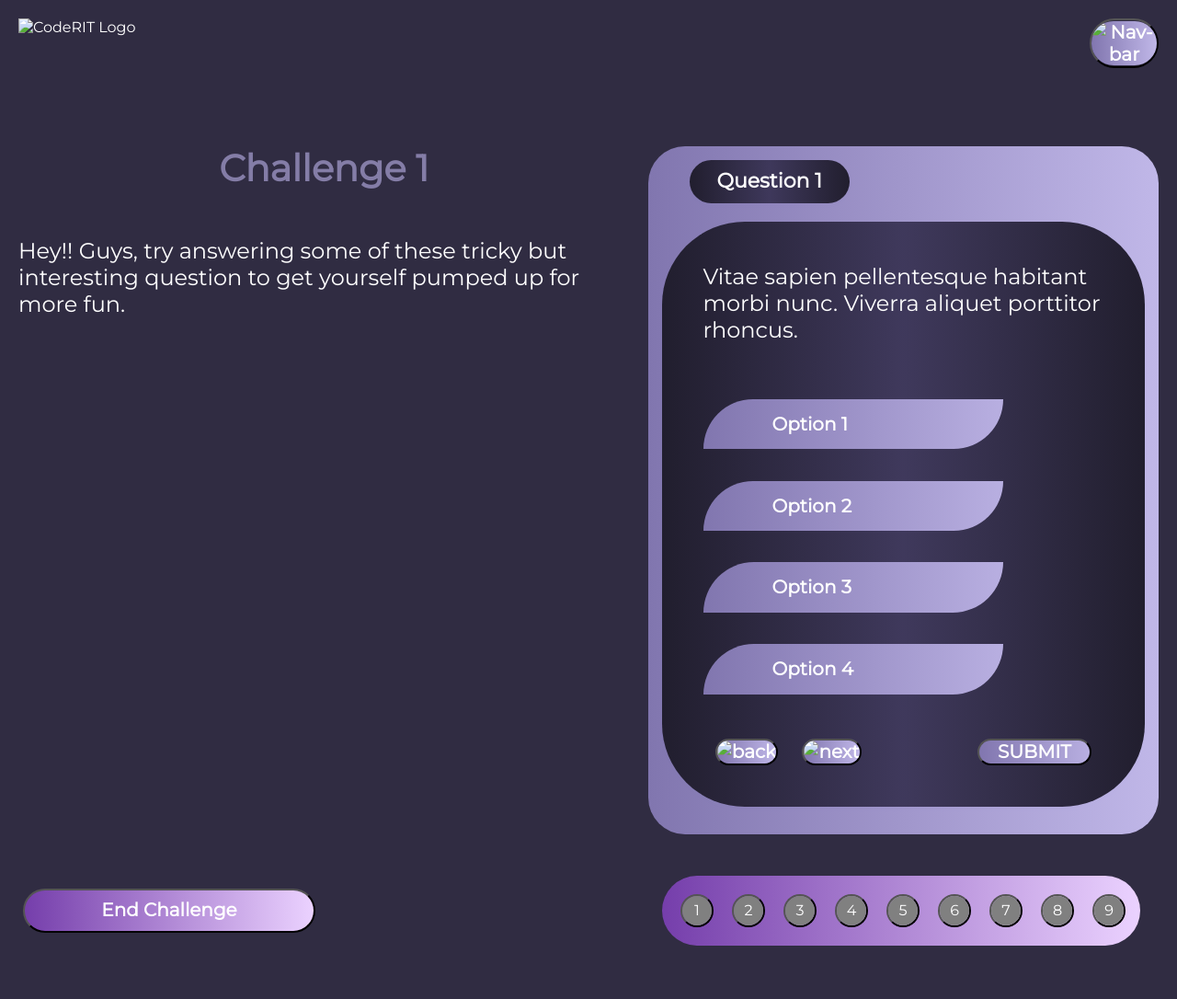
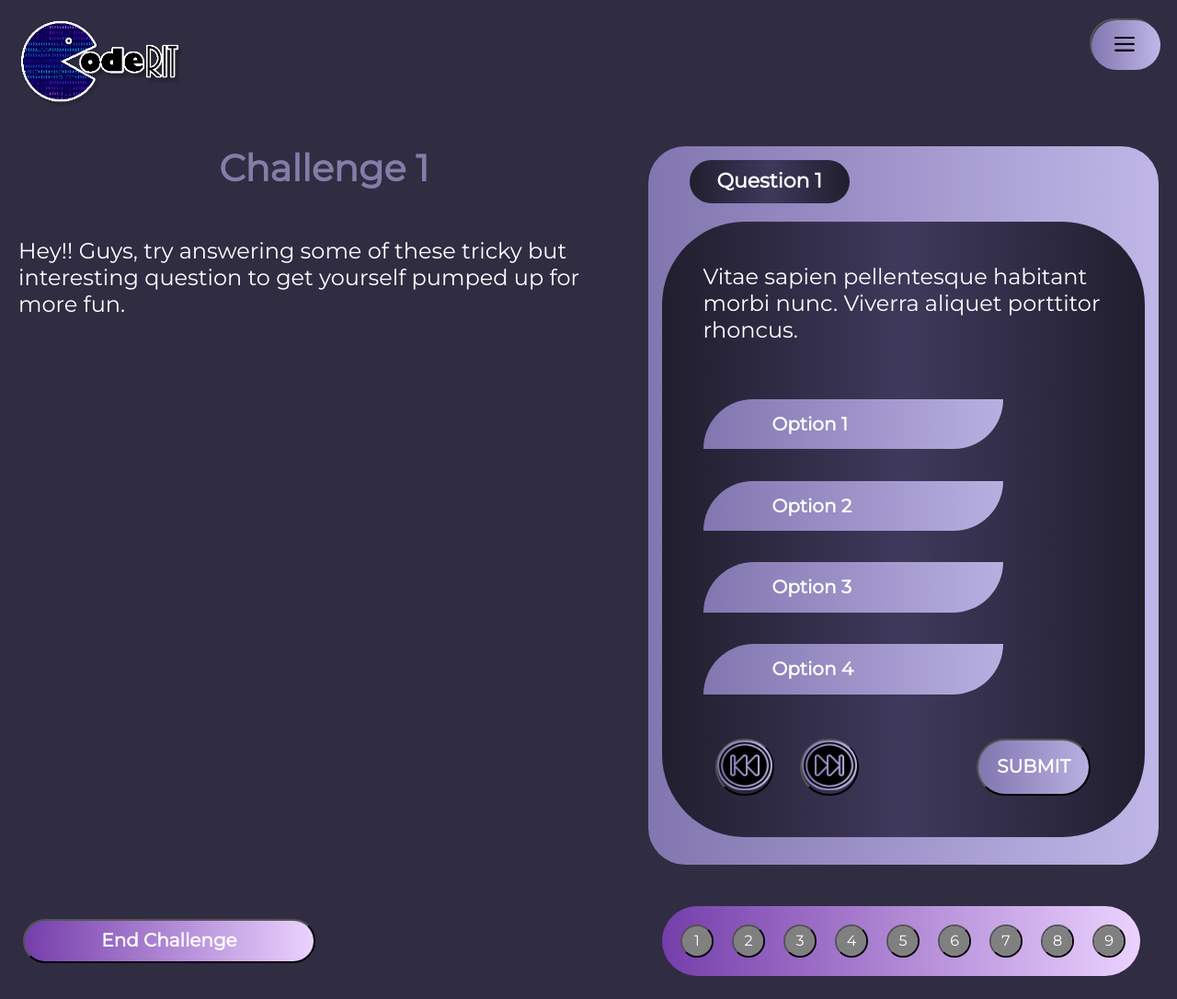
Before and after one commit to Premity/CodeRIT-Page2, a plain HTML site: page index.html in a window 1280 px wide. Shown: the whole page at 92% size. Before the commit the page ends 1053 px from the top, so only its background shows below. Drawn offline with Linux system fonts and the light colour scheme; files that its build step writes are made by us from their sources.

Commit message:
html: index: Fixed file names

```diff
--- a/index.html
+++ b/index.html
@@ -6,15 +6,15 @@
         <meta name="author" content="Mohammad Hamd">
         <meta name="description" content="This webpage contains what would be the second page of the CodeRIT challenge">
         <meta name="viewport" content="width=device-width, initial-scale=1.0">
-        <link rel="icon" href="/Page2/img/favicon.ico" type="image/x-icon">
-        <link rel="stylesheet" href="/Page2/css/page2.css" />
+        <link rel="icon" href="/img/favicon.ico" type="image/x-icon">
+        <link rel="stylesheet" href="/css/page2.css" />
 
         <title>CodeRIT Challenge 1</title>
     </head>
     <body>
         <div class="page2-nav-bar">
-            <img src="/Page2/img/page2-CodeRIT-logo.png" width="181" height="99" alt="CodeRIT Logo" hspace="10"/>
-            <button class="page2-nav-button"><img src="/Page2/img/page2-nav-bar.png" alt="Nav-bar" ></button>
+            <img src="/img/page2-CodeRIT-logo.png" width="181" height="99" alt="CodeRIT Logo" hspace="10"/>
+            <button class="page2-nav-button"><img src="/img/page2-nav-bar.png" alt="Nav-bar" ></button>
         </div>
         <div class="page2-mainframe">
             <section id="page2-description">
@@ -41,8 +41,8 @@
                 </form>
                 <br>
                 <div class="page2-controls">
-                    <button><img src="/Page2/img/page2-back-button.png" alt="back"></button>
-                    <button><img src="/Page2/img/page2-next-button.png" alt="next"></button>
+                    <button><img src="/img/page2-back-button.png" alt="back"></button>
+                    <button><img src="/img/page2-next-button.png" alt="next"></button>
                     <button class="page2-submit-button" type="submit">SUBMIT</button>
                 </div>
             </div>
```
